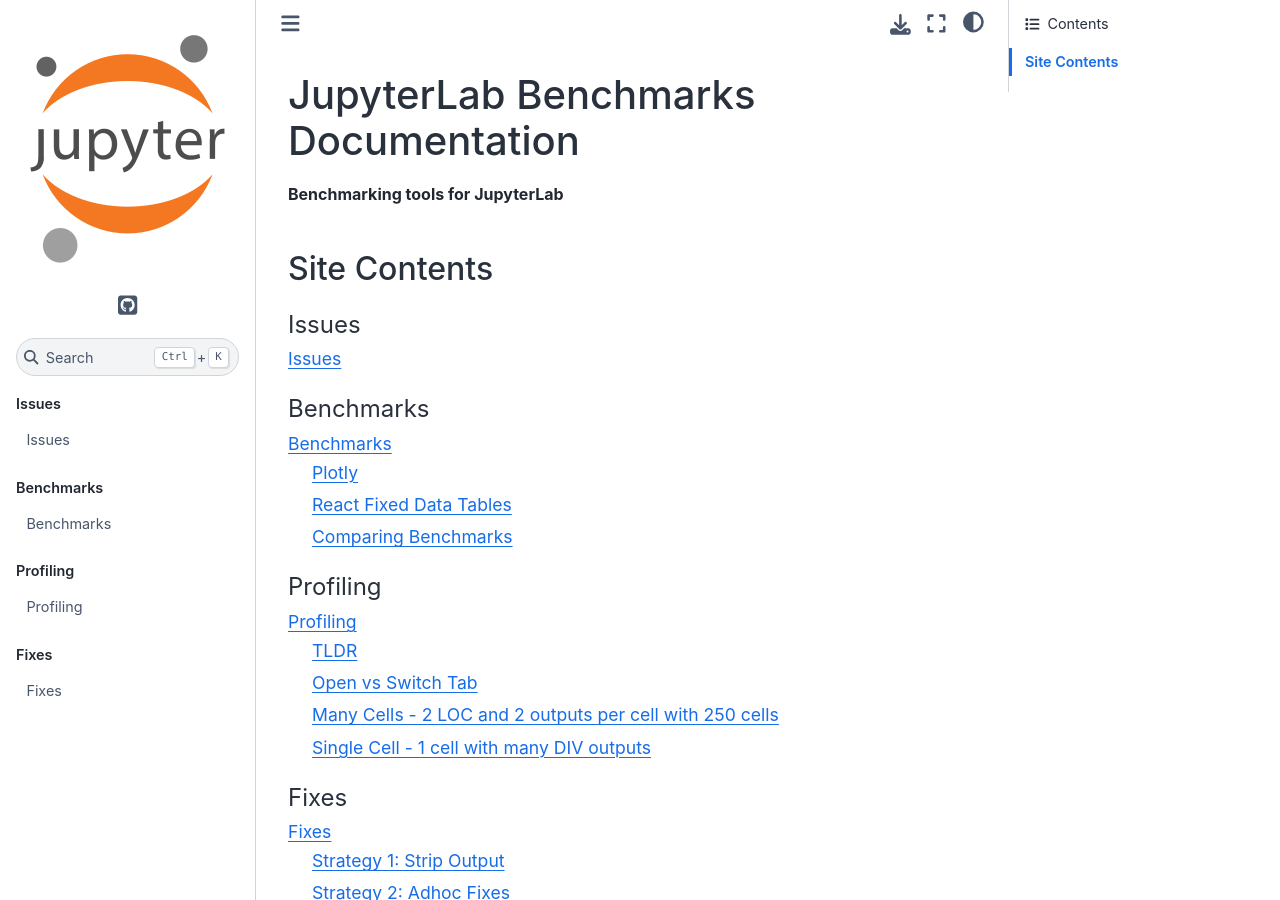
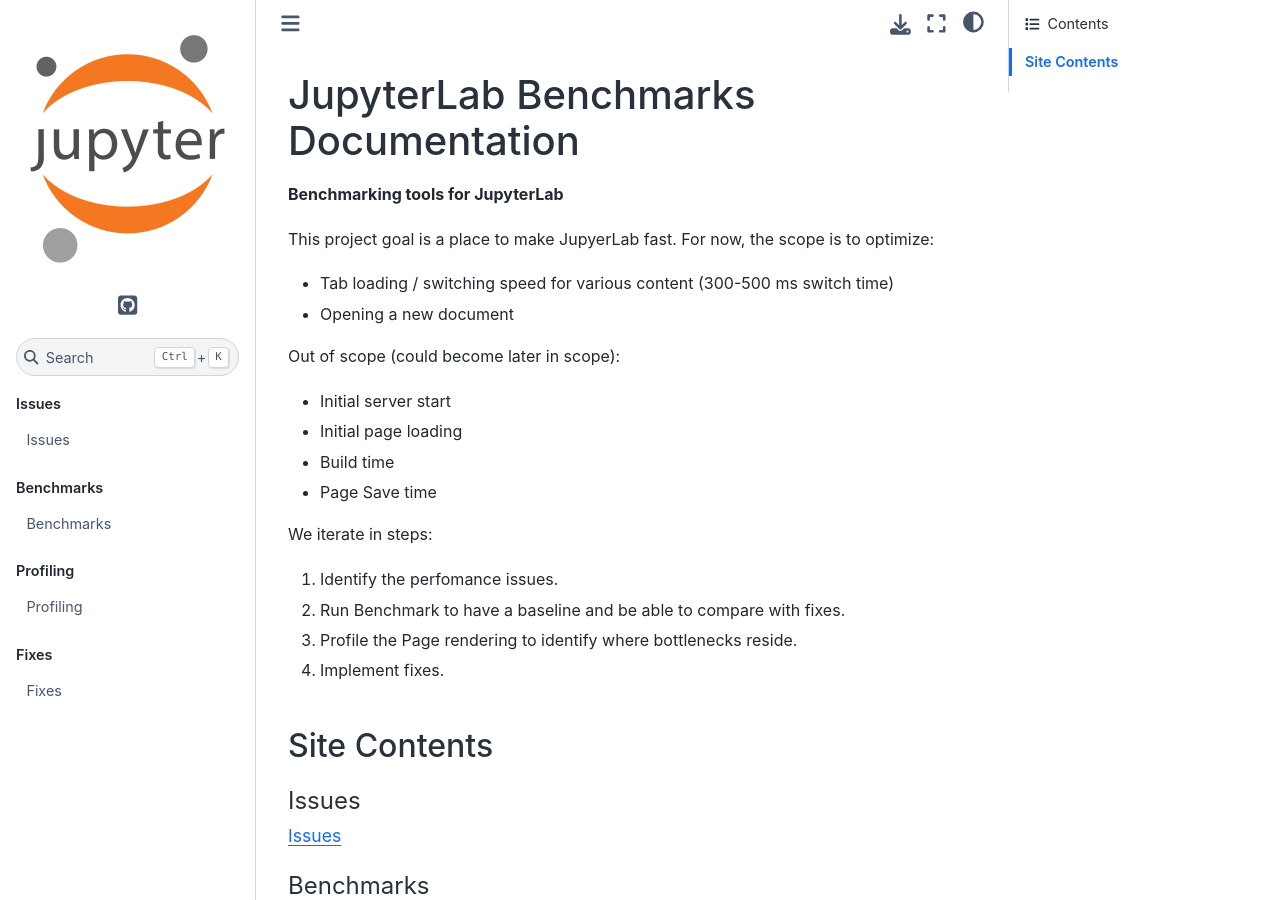
Before and after one commit to jupyterlab/benchmarks, a Sphinx documentation site: the page built from docs/source/index.md, in a window 1280 px wide and 900 px high. Built offline with Sphinx 7.4.7 and the Sphinx Book theme 1.1.4, drawn with Linux system fonts in a browser that asks for light colours.

Commit message:
docs: define scope

```diff
--- a/docs/source/index.md
+++ b/docs/source/index.md
@@ -2,6 +2,25 @@ JupyterLab Benchmarks Documentation
 ===================================
 
 **Benchmarking tools for JupyterLab**
+
+This project goal is a place to make JupyerLab fast. For now, the scope is to optimize:
+
+- Tab loading / switching speed for various content (300-500 ms switch time)
+- Opening a new document
+
+Out of scope (could become later in scope):
+
+- Initial server start
+- Initial page loading
+- Build time
+- Page Save time
+
+We iterate in steps:
+
+1. Identify the perfomance issues.
+1. Run Benchmark to have a baseline and be able to compare with fixes.
+1. Profile the Page rendering to identify where bottlenecks reside.
+1. Implement fixes.
 
 ## Site Contents
 
```
